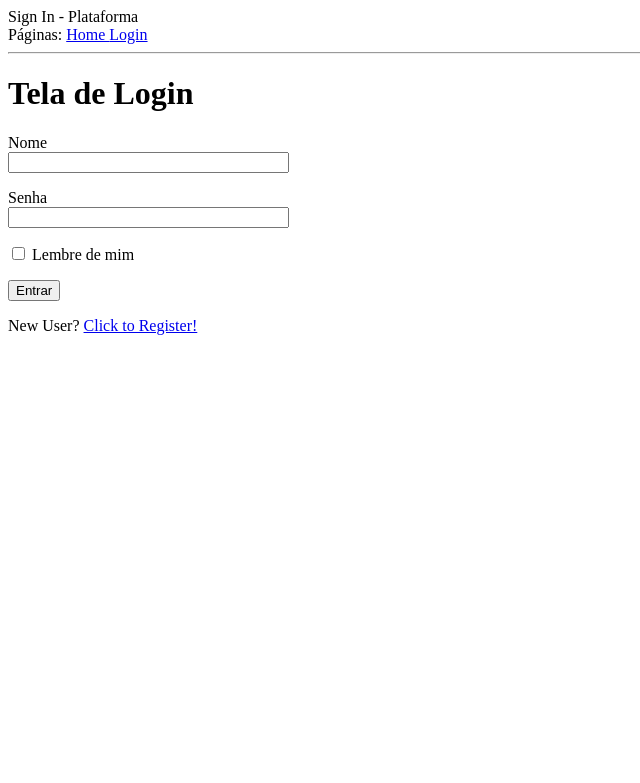
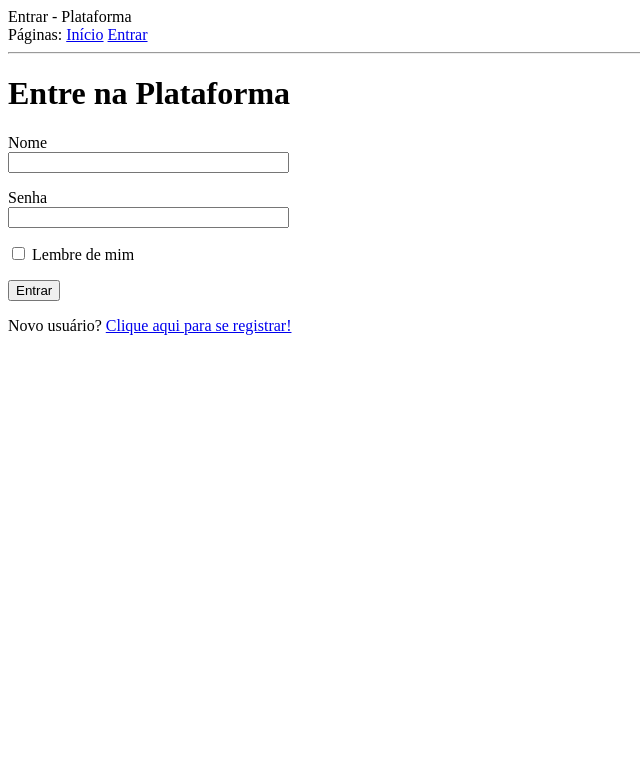
Before and after one commit to pbaesse/dados-livres, a Flask app: page /login in a window 1280 px wide. Shown: the top 783 px of the page, without its empty margins (0-640 px from the left). Run offline with Flask 2, Linux system fonts and the light colour scheme; some libraries are stand-ins or nearby versions.

Commit message:
Ajustei as internacionalização

```diff
--- a/app/forms.py
+++ b/app/forms.py
@@ -2,28 +2,28 @@ from flask_wtf import FlaskForm
 from wtforms import StringField, PasswordField, BooleanField, SubmitField
 from wtforms.validators import ValidationError, DataRequired, Email, EqualTo
 from app.models import User
-from flask_babel import _, lazy_gettext as _l
+from flask_babel import _
 
 class LoginForm(FlaskForm):
-    username = StringField(_l('Nome'), validators=[DataRequired()])
-    password = PasswordField(_l('Senha'), validators=[DataRequired()])
-    remember_me = BooleanField(_l('Lembre de mim'))
-    submit = SubmitField(_l('Entrar'))
+    username = StringField(_('Nome'), validators=[DataRequired()])
+    password = PasswordField(_('Senha'), validators=[DataRequired()])
+    remember_me = BooleanField(_('Lembre de mim'))
+    submit = SubmitField(_('Entrar'))
 
 class RegistrationForm(FlaskForm):
-    username = StringField('Username', validators=[DataRequired()])
-    email = StringField('Email', validators=[DataRequired(), Email()])
-    password = PasswordField('Password', validators=[DataRequired()])
-    password2 = PasswordField(
-        'Repeat Password', validators=[DataRequired(), EqualTo('password')])
-    submit = SubmitField('Register')
+    username = StringField(_('Nome'), validators=[DataRequired()])
+    email = StringField(_('Email'), validators=[DataRequired(), Email()])
+    password = PasswordField(_('Senha'), validators=[DataRequired()])
+    password2 = PasswordField(_(
+        'Repita a senha'), validators=[DataRequired(), EqualTo('password')])
+    submit = SubmitField(_('Registrar'))
 
     def validate_username(self, username):
         user = User.query.filter_by(username=username.data).first()
         if user is not None:
-            raise ValidationError('Please use a different username.')
+            raise ValidationError(_('Por favor, use um nome de usuário diferente.'))
 
     def validate_email(self, email):
         user = User.query.filter_by(email=email.data).first()
         if user is not None:
-            raise ValidationError('Please use a different email address.')
+            raise ValidationError(_('Por favor, use um endereço de e-mail diferente.'))
--- a/app/routes.py
+++ b/app/routes.py
@@ -20,15 +20,15 @@ def before_request():
 def index():
     posts = [
         {
-            'author': {'username': 'John'},
-            'body': 'Beautiful day in Portland!'
+            'autor': {'nome': 'Daniel'},
+            'mensagem': 'Que dia lindo em SP!'
         },
         {
-            'author': {'username': 'Susan'},
-            'body': 'The Avengers movie was so cool!'
+            'autor': {'nome': 'Paula'},
+            'mensagem': 'O filme dos Vingadore foi ótimo!'
         }
     ]
-    return render_template('index.html', title='Home', posts=posts)
+    return render_template('index.html', title=_('Inicial'), posts=posts)
 
 @app.route('/login', methods=['GET', 'POST'])
 def login():
@@ -38,14 +38,14 @@ def login():
     if form.validate_on_submit():
         user = User.query.filter_by(username=form.username.data).first()
         if user is None or not user.check_password(form.password.data):
-            flash('Invalid username or password')
+            flash(_('Nome de usuário ou senha inválidos'))
             return redirect(url_for('login'))
         login_user(user, remember=form.remember_me.data)
         next_page = request.args.get('next')
         if not next_page or url_parse(next_page).netloc != '':
             next_page = url_for('index')
         return redirect(next_page)
-    return render_template('login.html', title='Sign In', form=form)
+    return render_template('login.html', title=_('Entrar'), form=form)
 
 @app.route('/logout')
 def logout():
@@ -62,6 +62,6 @@ def register():
         user.set_password(form.password.data)
         db.session.add(user)
         db.session.commit()
-        flash('Congratulations, you are now a registered user!')
+        flash(_('Parabéns, agora você é um usuário registrado!'))
         return redirect(url_for('login'))
-    return render_template('register.html', title='Register', form=form)
+    return render_template('register.html', title=_('Registrar'), form=form)
--- a/app/templates/base.html
+++ b/app/templates/base.html
@@ -6,11 +6,11 @@
 
     <div>
         Páginas:
-        <a href="{{ url_for('index') }}"> Home </a>
+        <a href="{{ url_for('index') }}"> Início</a>
         {% if current_user.is_anonymous %}
-        <a href="{{ url_for('login') }}">Login</a>
+        <a href="{{ url_for('login') }}"> Entrar</a>
         {% else %}
-        <a href="{{ url_for('logout') }}">Logout</a>
+        <a href="{{ url_for('logout') }}"> Sair</a>
         {% endif %}
     </div>
     <hr>
--- a/app/templates/index.html
+++ b/app/templates/index.html
@@ -1,8 +1,8 @@
 {% extends "base.html" %}
 
 {% block content %}
-    <h1>Hi, {{ current_user.username }}!</h1>
+    <h1>Oi, {{ current_user.username }}!</h1>
     {% for post in posts %}
-    <div><p>{{ post.author.username }} says: <b>{{ post.body }}</b></p></div>
+    <div><p>{{ post.autor.nome }} diz: <b>{{ post.mensagem }}</b></p></div>
     {% endfor %}
 {% endblock %}
--- a/app/templates/login.html
+++ b/app/templates/login.html
@@ -1,7 +1,7 @@
 {% extends "base.html" %}
 
 {% block content %}
-    <h1>Tela de Login</h1>
+    <h1>Entre na Plataforma</h1>
     <form action="" method="post" novalidate>
         {{ form.hidden_tag() }}
         <p>
@@ -21,5 +21,5 @@
         <P> {{ form.remember_me() }} {{ form.remember_me.label }} </P>
         <P> {{ form.submit() }} </P>
     </form>
-    <p>New User? <a href="{{ url_for('register') }}">Click to Register!</a></p>
+    <p>Novo usuário? <a href="{{ url_for('register') }}">Clique aqui para se registrar!</a></p>
 {% endblock %}
--- a/app/templates/register.html
+++ b/app/templates/register.html
@@ -1,7 +1,7 @@
 {% extends "base.html" %}
 
 {% block content %}
-    <h1>Register</h1>
+    <h1>Registre-se na Plataforma</h1>
     <form action="" method="post">
         {{ form.hidden_tag() }}
         <p>
```
Also changed, not shown: app.db, app/translations/en/LC_MESSAGES/messages.po.
